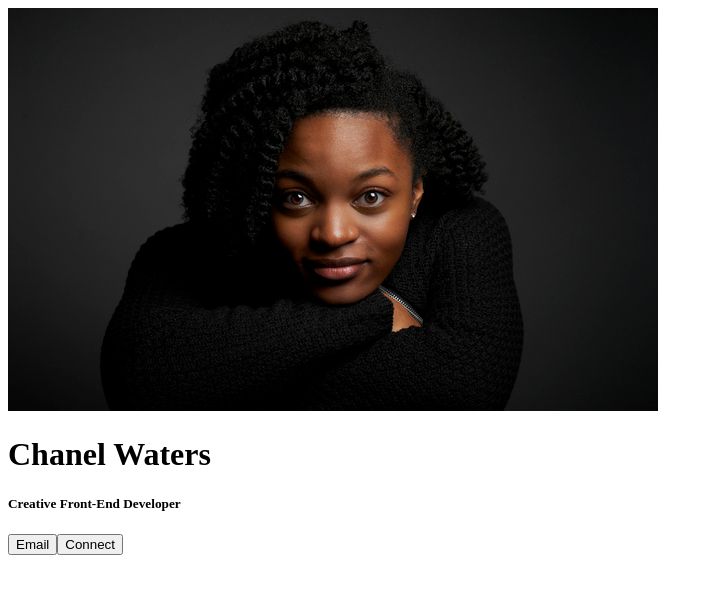
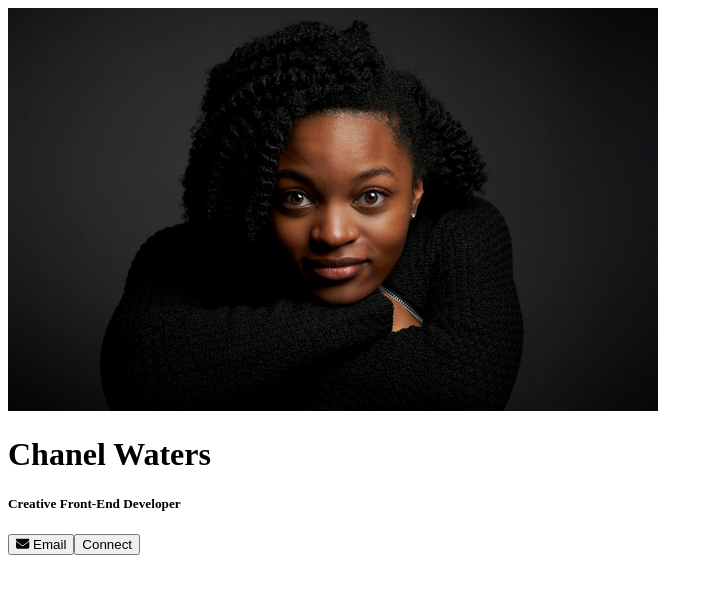
Before and after one commit to chaneldevelops/digital_businesscard, a React (Vite) app: page / in a window 1280 px wide. Shown: the top 594 px of the page, without its empty margins (0-713 px from the left). Built offline with nearby package versions, Linux system fonts and the light colour scheme.

Commit message:
Added icon to email, added email

```diff
--- a/src/components/Info.jsx
+++ b/src/components/Info.jsx
@@ -1,6 +1,6 @@
 import React from "react"
-// import { FontAwesomeIcon } from "@fortawesome/react-fontawesome";
-// import { faEnvelope, faLinkedin } from "@fortawesome/free-solid-svg-icons";
+import { FontAwesomeIcon } from "@fortawesome/react-fontawesome";
+import { faEnvelope } from "@fortawesome/free-solid-svg-icons";
 
 
 
@@ -12,11 +12,13 @@
         <h5>Creative Front-End Developer</h5>
 
         <div className="contact-btns">
-            <button>
-            {/* <FontAwesomeIcon icon="fa-solid fa-envelope" /> */}
-                 Email<a href="mailto:chanel.developsdesigns@gmail.com">
-                </a>
+            <a href="mailto:chanel.developsdesigns@gmail.com">
+                <button>
+            <FontAwesomeIcon icon={faEnvelope} className="email-icon" /> {/* email icon */}
+                 Email
             </button>
+            </a>
+
 
             <button>
             {/* <FontAwesomeIcon icon="fa-brands fa-linkedin" /> */}
```
